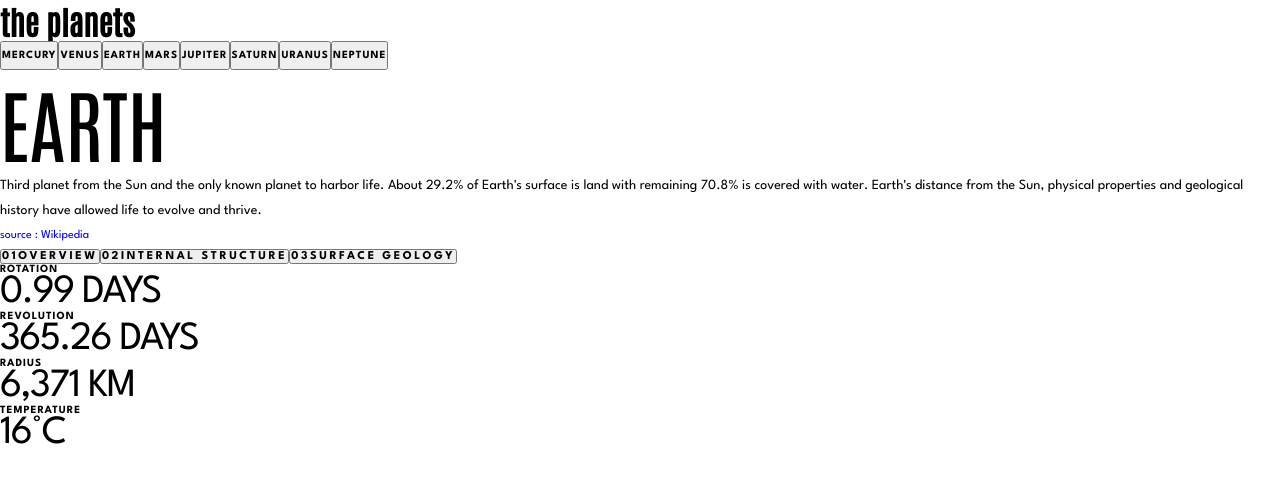
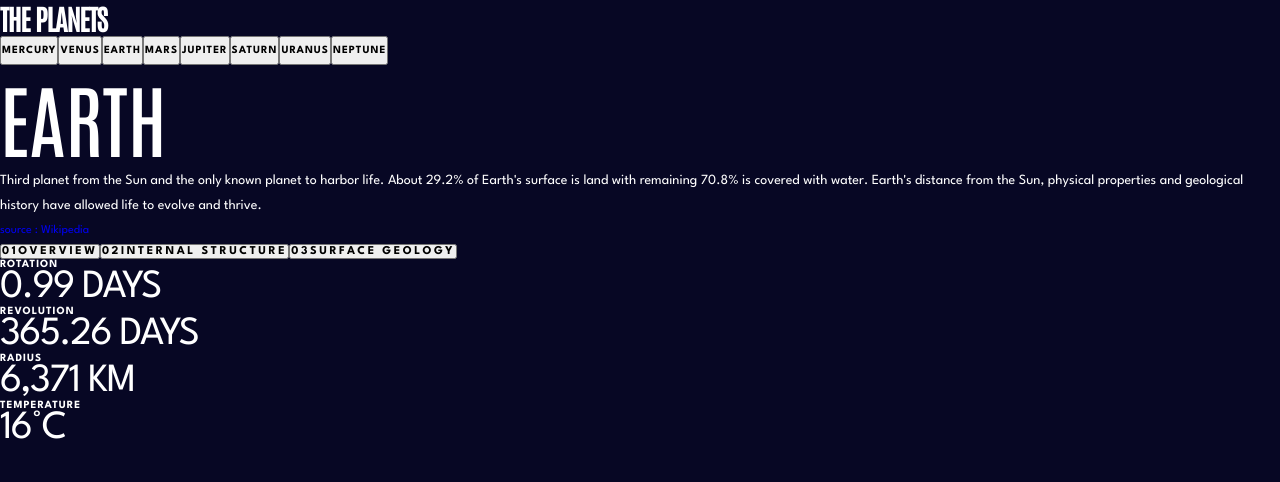
Before and after one commit to anglicus/fem_planet-facts-site, a React (Create React App) app: page / in a window 1280 px wide. Shown: the top 482 px of the page. Built offline with nearby package versions, Linux system fonts and the light colour scheme.

Commit message:
updated headings

```diff
--- a/src/components/DataBox.jsx
+++ b/src/components/DataBox.jsx
@@ -3,12 +3,12 @@
 const DataBox = (props) => {
   return (
     <div className="data-box">
-      <h3 className="data-box__label heading heading--data-label">
+      <h4 className="data-box__label heading heading--data-label">
         {props.label}
-      </h3>
-      <h4 className="data-box__value heading heading--data-value">
+      </h4>
+      <h5 className="data-box__value heading heading--data-value">
         {props.value}
-      </h4>
+      </h5>
     </div>
   );
 };
--- a/src/components/Header.jsx
+++ b/src/components/Header.jsx
@@ -16,7 +16,9 @@ const Header = (props) => {
 
   return (
     <header className="header">
-      <h1 className="header__heading">the planets</h1>
+      <h1 className="header__heading heading heading--the-planets">
+        the planets
+      </h1>
       <div className="header__menu-links">{menuItems}</div>
     </header>
   );
--- a/src/components/PlanetDisplay.jsx
+++ b/src/components/PlanetDisplay.jsx
@@ -14,9 +14,9 @@ const PlanetDisplay = (props) => {
 
   return (
     <main className="hero">
-      <h1 className="heading heading--planet-name">
+      <h2 className="heading heading--planet-name">
         {props.currentPlanet.name}
-      </h1>
+      </h2>
       <p>{props.currentPlanet[sections[currentSection]].content}</p>
       <a
         href={props.currentPlanet[sections[currentSection]].source}
--- a/src/css/index.css
+++ b/src/css/index.css
@@ -2,9 +2,12 @@
 html {
   -webkit-box-sizing: border-box;
           box-sizing: border-box;
+  overflow-x: hidden;
 }
 
-*, *::before, *::after {
+*,
+*::before,
+*::after {
   -webkit-box-sizing: inherit;
           box-sizing: inherit;
   margin: 0;
@@ -12,7 +15,8 @@ html {
 }
 
 body {
-  background-color: white;
+  background-color: #070724;
+  overflow-x: hidden;
 }
 
 * {
@@ -26,10 +30,15 @@ h2 {
 
 html {
   font-size: 100%;
+  color: white;
 }
 
 .heading {
   text-transform: uppercase;
+}
+.heading--the-planets {
+  font-size: 1.75rem;
+  letter-spacing: -1.05px;
 }
 .heading--planet-name {
   font-size: 2.5rem;
--- a/src/scss/base/_base.scss
+++ b/src/scss/base/_base.scss
@@ -1,16 +1,19 @@
 @use "../abstracts/colors" as *;
-@use "../abstracts/mixins" as *;
 
 html {
   box-sizing: border-box;
+  overflow-x: hidden;
 }
 
-*, *::before, *::after {
+*,
+*::before,
+*::after {
   box-sizing: inherit;
   margin: 0;
   padding: 0;
 }
 
 body {
-  background-color: white;
+  background-color: $nearBlack;
+  overflow-x: hidden;
 }
--- a/src/scss/base/_typography.scss
+++ b/src/scss/base/_typography.scss
@@ -4,12 +4,21 @@
 
 html {
   font-size: 100%;
+  color: white;
 }
 
 .heading {
   text-transform: uppercase;
 
-  // h1 planet name
+  // h1 page title
+  &--the-planets {
+    font-size: 1.75rem;
+    letter-spacing: -1.05px;
+
+    // same on all sizes
+  }
+
+  // h2 planet name
   &--planet-name {
     font-size: 2.5rem;
     font-weight: 400;
@@ -23,11 +32,11 @@ html {
     }
   }
 
-  // h2
+  // h3
   // --planet-section
   // > is invisible, used for screen readers
 
-  // h3 planet data label
+  // h4 planet data label
   &--data-label {
     font-size: 0.5rem;
     letter-spacing: 0.73px;
@@ -41,7 +50,7 @@ html {
     }
   }
 
-  // h4 planet data
+  // h5 planet data
   &--data-value {
     font-size: 1.25rem;
     letter-spacing: -0.75px;
```
Also changed, not shown: 1 other file (tests, documents, lock files or other folders).
